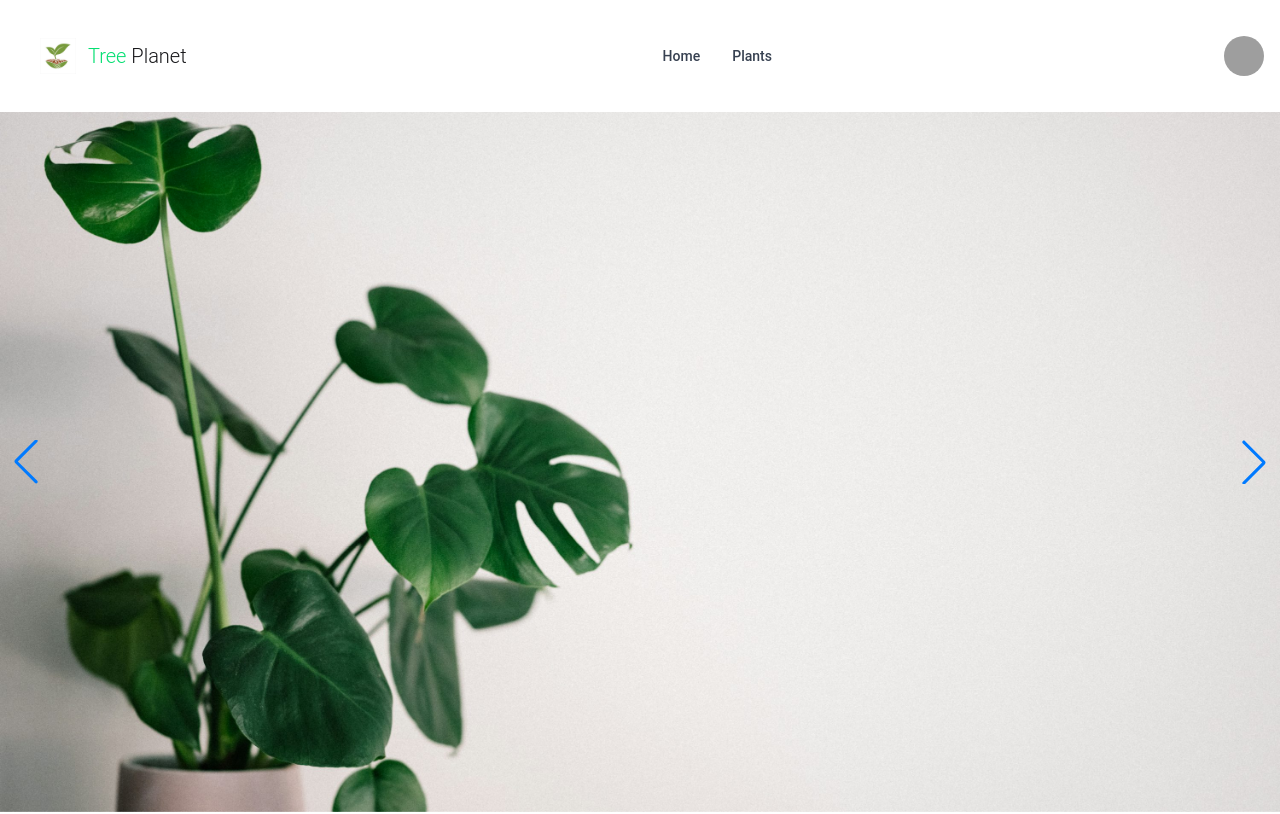
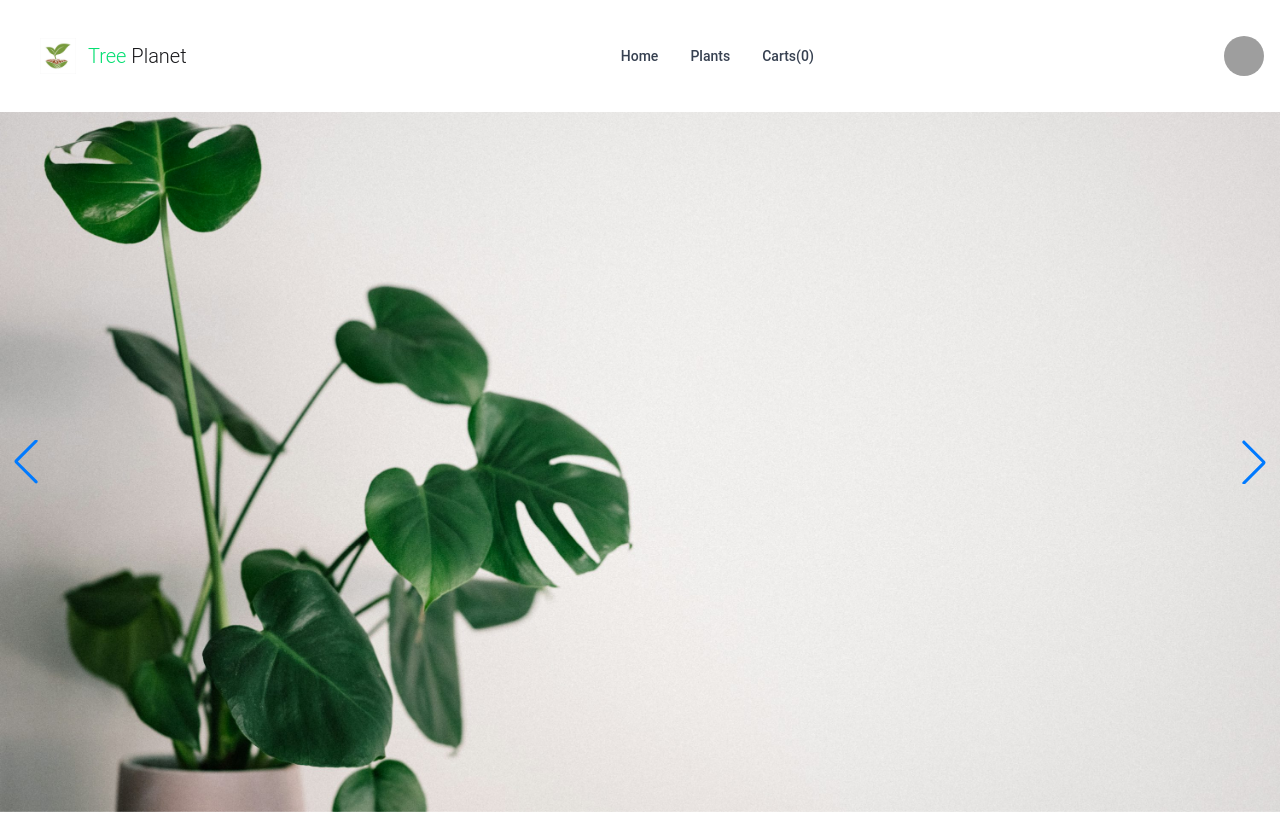
Before and after one commit to EazRumel/plantNetClient, a React (Vite) app: page / in a window 1280 px wide. Shown: the top 814 px of the page. Built offline with nearby package versions, Linux system fonts and the light colour scheme; no server answers; grey boxes are pictures that could not be loaded.

Commit message:
updated the useCart with tanstack query with refetch

```diff
--- a/src/components/PageCard.jsx
+++ b/src/components/PageCard.jsx
@@ -4,11 +4,13 @@ import userAxiosSecure from '../hooks/userAxiosSecure';
 import Swal from 'sweetalert2';
 import { Notyf } from 'notyf';
 import { useLocation, useNavigate } from 'react-router-dom';
+import useCart from '../hooks/useCart';
 
 
 const PageCard = ({plant}) => {
   const navigate = useNavigate();
   const location = useLocation();
+  const [carts,refetch] = useCart();
    const notyf = new Notyf({
       duration: 2000,
       position: {
@@ -54,12 +56,15 @@ const PageCard = ({plant}) => {
     }
 
     axiosSecure.post("/carts",cartItem)
+
     .then(response=>{
-      console.log(response.data);
+      // console.log(response.data);
       if(response.data.insertedId){
         notyf.success(`${name} Added to Cart`)
+        refetch();
       }
     })
+
     .catch(error=>{
       notyf.error("Failed to Add to Cart")
       console.log(error.message)
@@ -84,7 +89,7 @@ const PageCard = ({plant}) => {
 
    }
   }
-  console.log(plant);
+  // console.log(plant);
   return (
     <div className="">
           <div className="card bg-base-100  w-96 shadow-sm">
--- /dev/null
+++ b/src/hooks/useCart.jsx
@@ -0,0 +1,23 @@
+import { useQuery } from "@tanstack/react-query";
+import userAxiosSecure from "./userAxiosSecure";
+import useAuth from "./useAuth";
+
+
+
+
+const useCart = () => {
+  const axiosSecure = userAxiosSecure();
+   const {user} = useAuth();
+  const {refetch , data : cart=[]} = useQuery({
+    queryKey:["cart",user?.email],
+    queryFn: async()=>{
+    const res = await axiosSecure.get(`/carts?email=${user.email}`)
+    return res.data;
+    }
+  })
+
+  return [cart,refetch]
+
+};
+
+export default useCart;
--- a/src/main.jsx
+++ b/src/main.jsx
@@ -21,7 +21,10 @@ createRoot(document.getElementById('root')).render(
   <StrictMode>
     <AuthProvider>
  <QueryClientProvider client={queryClient}>
-  <RouterProvider router={router} />
+ <div className="max-w-screen-xl mx-auto">
+   <RouterProvider router={router} />
+ </div>
+
  </QueryClientProvider>
     </AuthProvider>
   </StrictMode>,
--- a/src/shared/NavHomeBar.jsx
+++ b/src/shared/NavHomeBar.jsx
@@ -13,12 +13,15 @@ import {
 import logo from "../assets/img/plantLogo.jpg"
 import useAuth from "../hooks/useAuth";
 import { Link } from "react-router-dom";
+import useCart from "../hooks/useCart";
 
 
 const NavHomeBar = () => {
 
 
   const {user,logOut} = useAuth();
+  const [cart] = useCart();
+  // console.log(carts);
 
   const handleLogOut =() =>{
      logOut()
@@ -31,7 +34,7 @@ const NavHomeBar = () => {
 return(
 
 
-     <Navbar  fluid rounded className="my-5 ">
+     <Navbar  fluid rounded className="my-5">
       <NavbarBrand href="">
         <div className="flex px-6 py-2 rounded-2xl">
           <img src={logo} className="mr-3 h-6 sm:h-9" alt="Flowbite React Logo" />
@@ -119,6 +122,7 @@ return(
   ></span>
 </NavbarLink>
 
+
         <NavbarLink
   href="/plants"
   className="
@@ -140,6 +144,26 @@ return(
   ></span>
 </NavbarLink>
 
+  <NavbarLink
+  href="/"
+  className="flex
+    relative group
+    text-gray-700
+    transition-colors duration-200
+    hover:text-green-600
+  "
+>
+  Carts <p>  ({cart.length})</p>
+  <span
+    className="
+      absolute left-0 -bottom-1 h-[2px] w-full
+      bg-green-500
+      transform scale-x-0 origin-left
+      transition-transform duration-300 ease-out
+      group-hover:scale-x-100
+    "
+  ></span>
+</NavbarLink>
 
 
       </NavbarCollapse>
```
